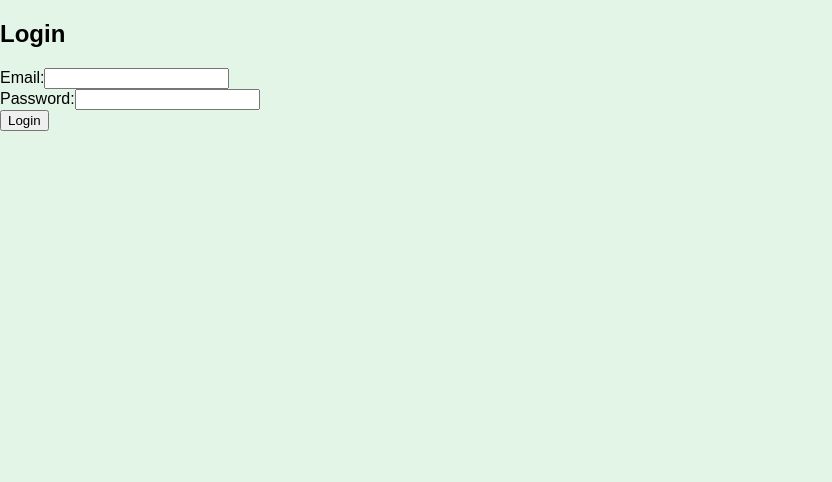
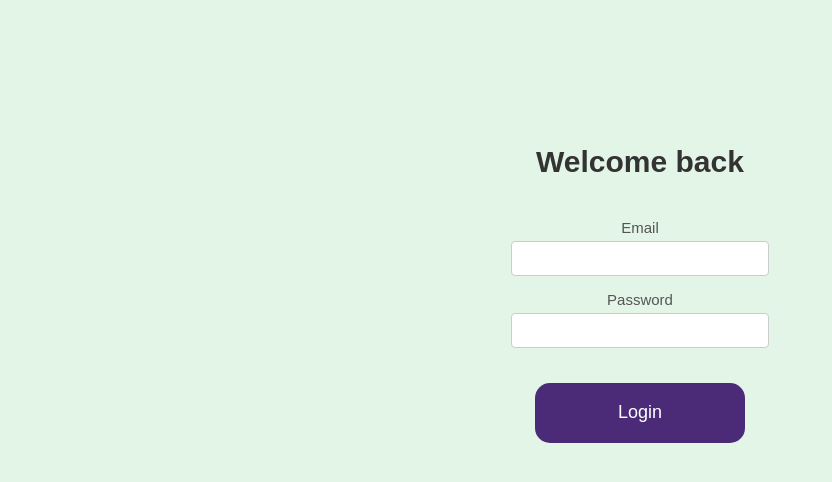
Before and after one commit to MarionYonyon/affirmationspower, a React (Create React App) app: page /affirmationspower/login in a window 1280 px wide. Shown: the top 482 px of the page, without its empty margins (0-832 px from the left). Built offline with nearby package versions, Linux system fonts and the light colour scheme; no server answers.

Commit message:
modifying css of login

```diff
--- a/src/components/Login.js
+++ b/src/components/Login.js
@@ -1,3 +1,4 @@
+import "../styles/Login.css";
 import React, { useState } from 'react';
 import { useNavigate } from 'react-router-dom';
 import { auth } from './firebaseConfig';
@@ -39,10 +40,10 @@ const Login = () => {
 
   return (
     <div className="login-container">
-      <h2>Login</h2>
+      <h2>Welcome back</h2>
       <form onSubmit={handleLogin}>
         <div>
-          <label htmlFor="email">Email:</label>
+          <label htmlFor="email">Email</label>
           <input
             type="email"
             id="email"
@@ -52,7 +53,7 @@ const Login = () => {
           />
         </div>
         <div>
-          <label htmlFor="password">Password:</label>
+          <label htmlFor="password">Password</label>
           <input
             type="password"
             id="password"
--- /dev/null
+++ b/src/styles/Login.css
@@ -0,0 +1,63 @@
+body {
+    display: flex;
+    justify-content: center;
+    align-items: center;
+  }
+
+  .login-container {
+    margin-top: 100px;
+    padding: 20px;
+    border-radius: 15px;
+    width: 300px;
+    text-align: center; /* Align content to the left */
+  }
+
+  h2 {
+    margin-bottom: 40px;
+    font-size: 30px;
+    color: #333;
+    text-align: center;
+  }
+
+  form div {
+    margin-bottom: 15px;
+  }
+
+  label {
+    display: block;
+    margin-bottom: 5px;
+    font-size: 15px;
+    color: #555;
+  }
+
+  input {
+    width: 80%; /* Align button width with input fields */
+    padding: 8px; /* Adjust padding for smaller size */
+    border: 1px solid #ccc;
+    border-radius: 4px;
+    font-size: 15px; /* Adjust font size for smaller inputs */
+  }
+
+  button {
+    width:70%; /* Align button width with input fields */
+    padding: 8px; /* Adjust padding for smaller size */
+    background: #4b2b78;
+    color: #fff;
+    border: none;
+    border-radius: 15px;
+    height: 60px;
+    font-size: 18px;
+    cursor: pointer;
+    margin-top: 20px;
+  }
+
+  button:disabled {
+    background: #999;
+    cursor: not-allowed;
+  }
+
+  .error {
+    color: red;
+    font-size: 12px;
+    margin-top: 10px;
+  }
```
